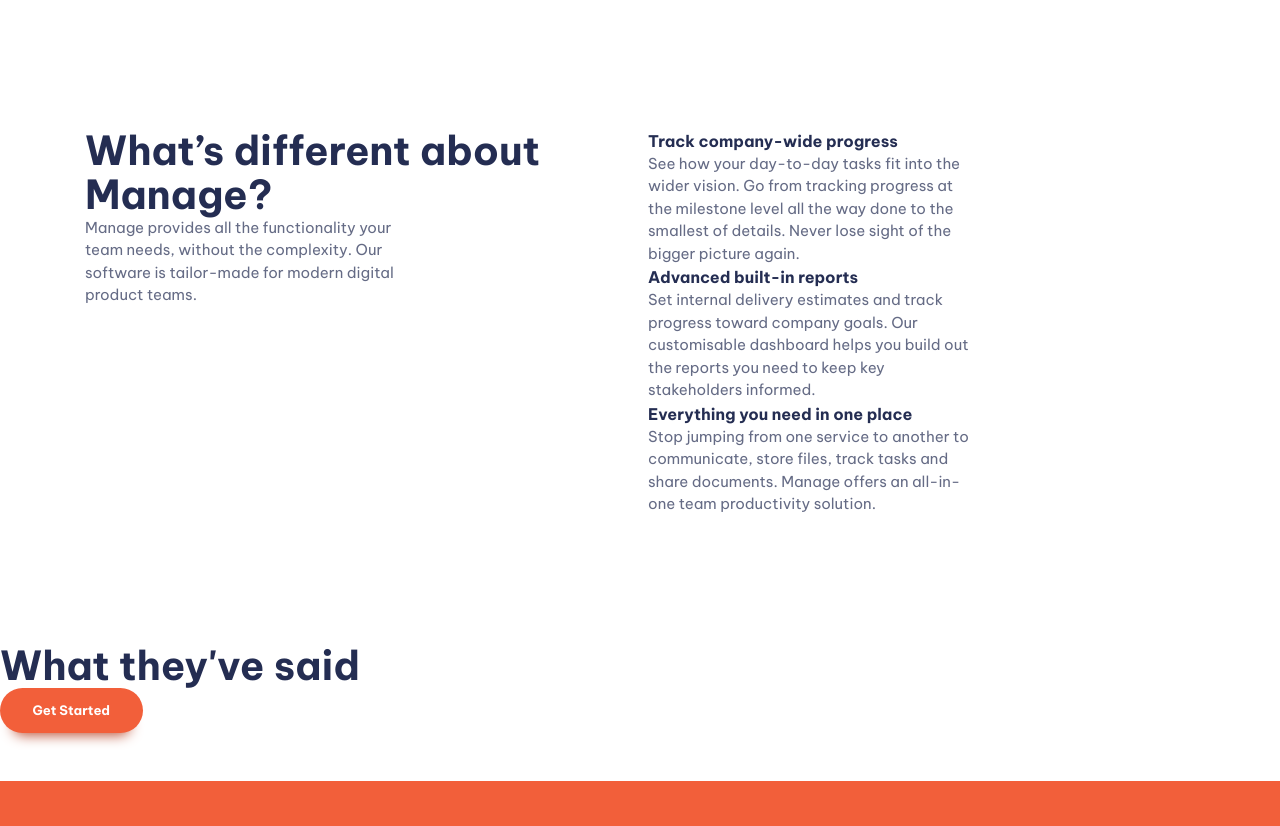
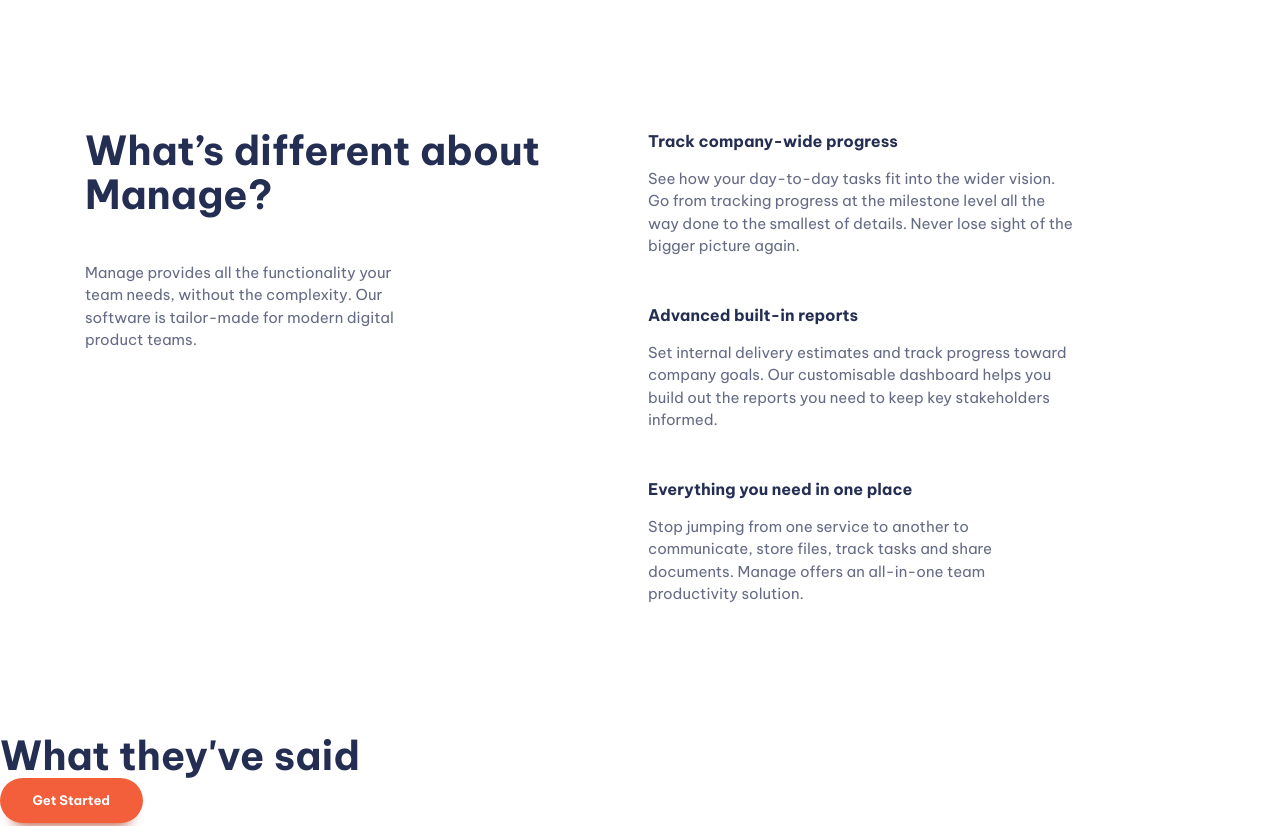
Before and after one commit to Mu-Mansour/landing-page-template, a website built with Vite: page index.html in a window 1280 px wide. Shown: the part 700-1526 px from the top of the page. Built offline with nearby package versions, Linux system fonts and the light colour scheme.

Commit message:
apply to ul.. flow style class

```diff
--- a/index.html
+++ b/index.html
@@ -59,7 +59,7 @@
       <section class="padding-block-900">
         <div class="container">
           <div class="even-columns">
-            <div>
+            <div class="flow">
               <h1 class="fs-primary-heading fw-bold">
                 Bring everyone together to build better products.
               </h1>
@@ -79,7 +79,7 @@
       <section class="padding-block-900">
         <div class="container">
           <div class="even-columns">
-            <div>
+            <div class="flow">
               <h2 class="fs-secondary-heading fw-bold">
                 What’s different about Manage?
               </h2>
@@ -90,33 +90,40 @@
               </p>
             </div>
             <div>
-              <ul class="numbered-items" role="list">
+              <ul class="numbered-items | flow" role="list">
                 <li>
+                  <div class="flow" style="--flow-spacer: 1em">
                     <h3 class="fs-600 fw-bold">Track company-wide progress</h3>
-                  <p>
-                    See how your day-to-day tasks fit into the wider vision. Go
-                    from tracking progress at the milestone level all the way
-                    done to the smallest of details. Never lose sight of the
-                    bigger picture again.
+                    <p data-width="wide">
+                      See how your day-to-day tasks fit into the wider vision.
+                      Go from tracking progress at the milestone level all the
+                      way done to the smallest of details. Never lose sight of
+                      the bigger picture again.
                     </p>
+                  </div>
                 </li>
                 <li>
+                  <div class="flow" style="--flow-spacer: 1em">
                     <h3 class="fs-600 fw-bold">Advanced built-in reports</h3>
-                  <p>
+                    <p data-width="wide">
                       Set internal delivery estimates and track progress toward
                       company goals. Our customisable dashboard helps you build
-                    out the reports you need to keep key stakeholders informed.
+                      out the reports you need to keep key stakeholders
+                      informed.
                     </p>
+                  </div>
                 </li>
                 <li>
+                  <div class="flow" style="--flow-spacer: 1em">
                     <h3 class="fs-600 fw-bold">
                       Everything you need in one place
                     </h3>
-                  <p>
+                    <p data-width="wide">
                       Stop jumping from one service to another to communicate,
-                    store files, track tasks and share documents. Manage offers
-                    an all-in-one team productivity solution.
+                      store files, track tasks and share documents. Manage
+                      offers an all-in-one team productivity solution.
                     </p>
+                  </div>
                 </li>
               </ul>
             </div>
@@ -163,7 +170,12 @@
           </div>
           <div>
             <nav class="footer-nav">
-              <ul aria-label="Footer" role="list">
+              <ul
+                class="flow"
+                style="--flow-spacer: 1em"
+                aria-label="Footer"
+                role="list"
+              >
                 <li><a href="#">Home</a></li>
                 <li><a href="#">Pricing</a></li>
                 <li><a href="#">Products</a></li>
```
Lines whose indentation alone changed are shown as unchanged.
